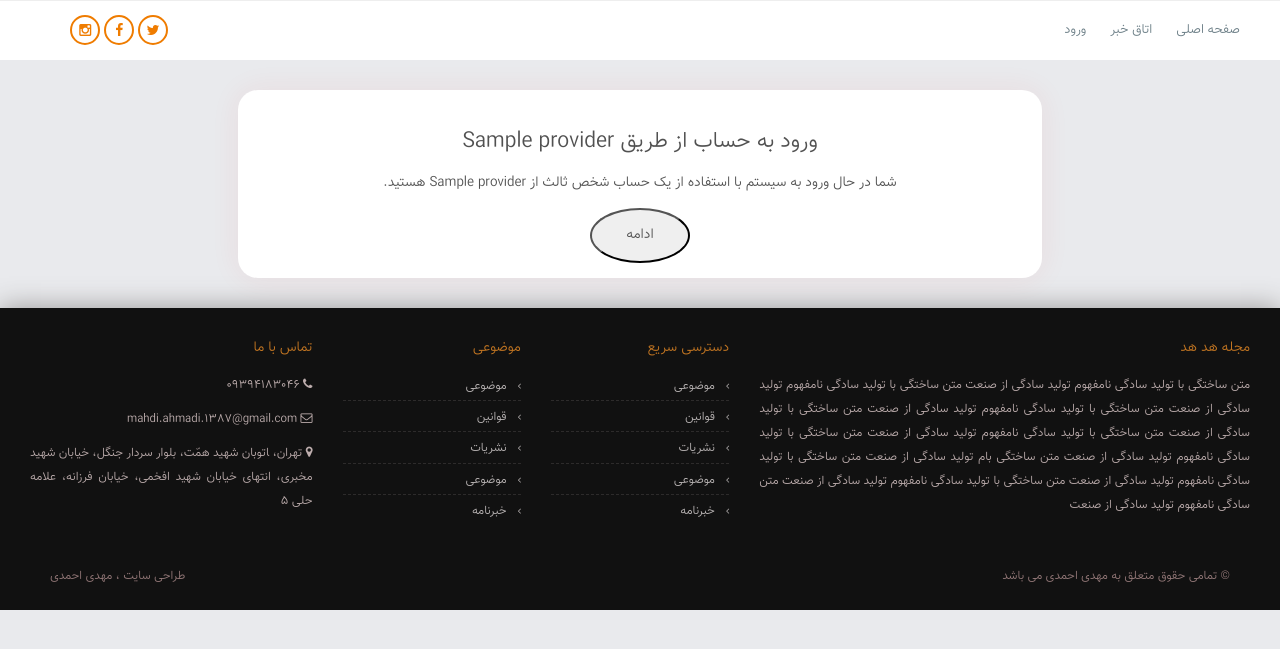
After one commit to mahdiahmadi87/hodhod, a Django app: template hodhoddjango/newsapp/templates/socialaccount/login.html in a window 1280 px wide. The commit adds this page. Shown: the top 649 px of the page. Run offline with Django 5.2, Linux system fonts and the light colour scheme; the template is opened without the code that fills it: most values are stand-ins (such as "Sample title", 1, 10 or a date in 2020); some libraries are stand-ins or nearby versions; some web fonts are replaced.

Commit message:
update login and logout page

```diff
--- /dev/null
+++ b/hodhoddjango/newsapp/templates/socialaccount/login.html
@@ -0,0 +1,37 @@
+{% extends "base.html" %}
+{% load i18n %}
+{% load allauth %}
+{% block title %}ورود به حساب{% endblock %}
+
+{% block content %}
+<div class="single_post">
+    <div class="container-fluid">
+        <div class="col-md-2"></div>
+        <div class="col-md-8">
+            <div class="post_content text-center">
+    {% if process == "connect" %}
+
+        <h1>{% blocktrans with provider.name as provider %}اتصال{{ provider }}{% endblocktrans %}</h1>
+        <p>
+            {% blocktrans with provider.name as provider %}شما در شرف اتصال یک حساب شخص ثالث جدید از {{ provider }} هستید.{% endblocktrans %}
+        </p>
+    {% else %}
+        <h1>{% blocktrans with provider.name as provider %}ورود به حساب از طریق {{ provider }}{% endblocktrans %}</h1>
+        <p>
+            {% blocktrans with provider.name as provider %}شما در حال ورود به سیستم با استفاده از یک حساب شخص ثالث از {{ provider }} هستید.{% endblocktrans %}
+        </p>
+    {% endif %}
+    {% element form method="post" no_visible_fields=True %}
+        {% slot actions %}
+            {% csrf_token %}
+
+            <button type="submit" style="padding: 10px; border-radius: 100%; width: 100px;">ادامه</button>
+
+        {% endslot %}
+    {% endelement %}
+            </div>
+        </div>
+    </div>
+</div>
+<div class="clear-fix"></div>
+{% endblock content %}
```
Also changed, not shown: hodhoddjango/newsapp/templates/account/logout.html (+4 -4 lines), hodhoddjango/db.sqlite3.
